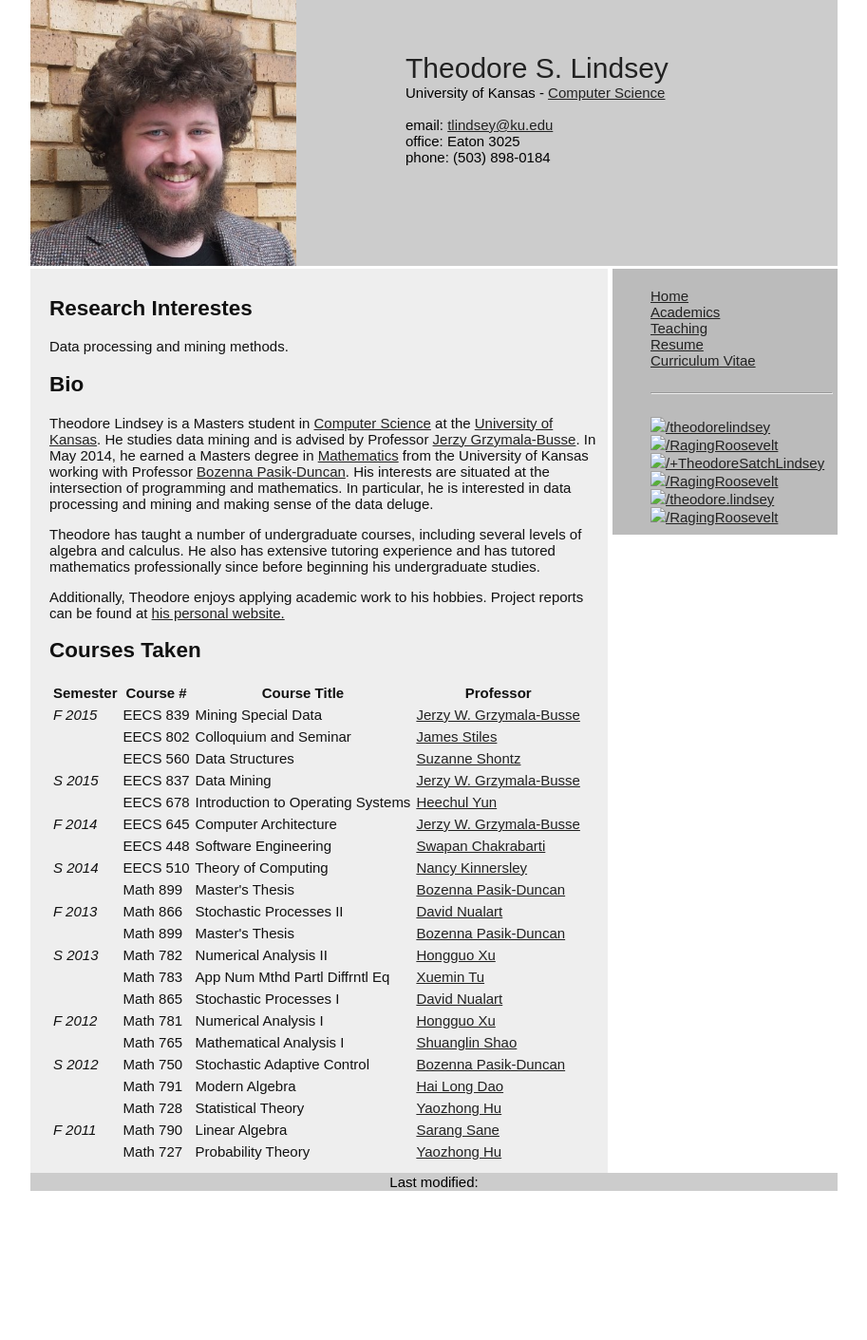
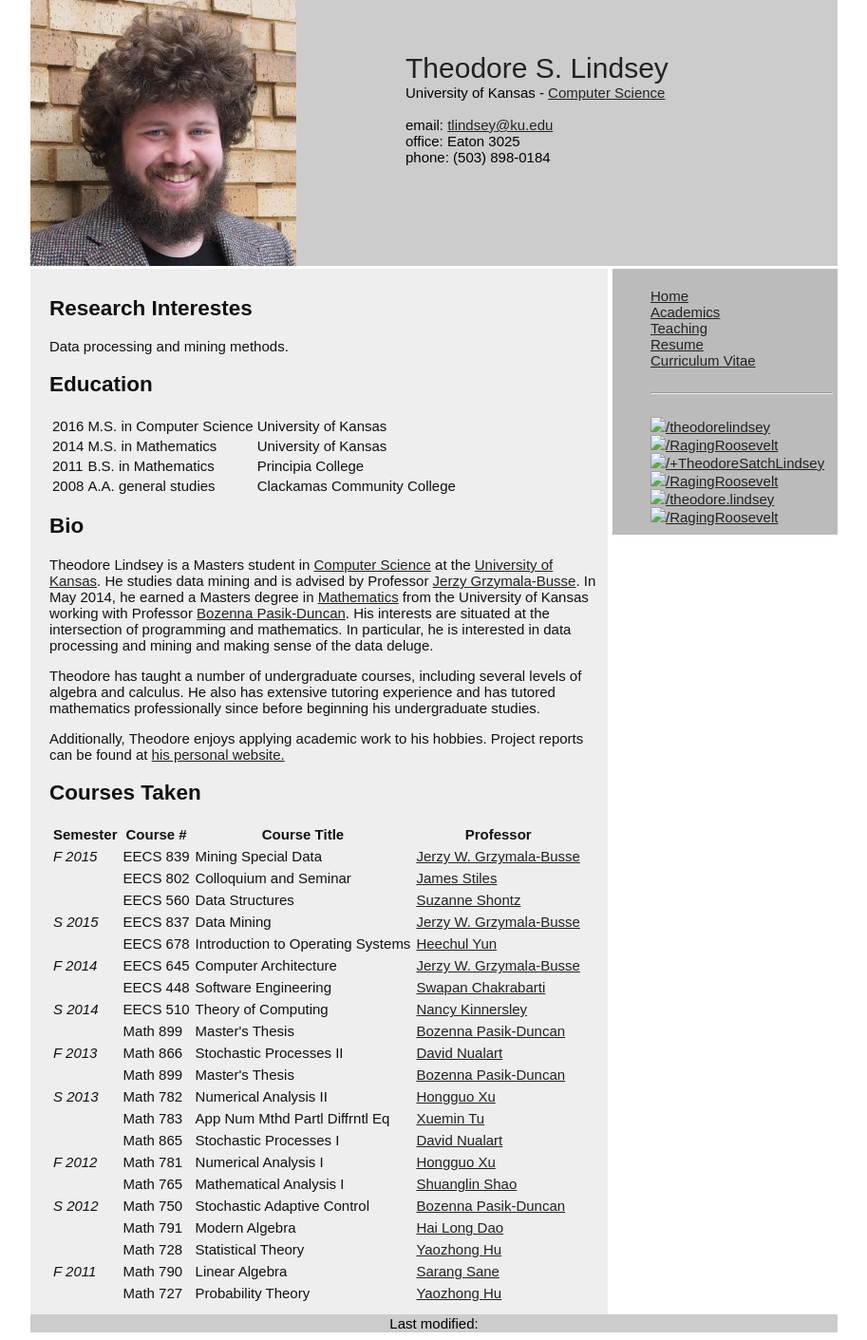
Before and after one commit to RagingRoosevelt/RagingRoosevelt.github.io, a Jekyll site: the page built from academics.html, in a window 1280 px wide. Shown: the whole page at 95% size, without its empty margins (183-1096 px from the left). Built offline with Jekyll 4.4.1, drawn with Linux system fonts in a browser that asks for light colours; before the commit the page ends 1262 px from its top, so only the background shows below that.

Commit message:
added education to academics

```diff
--- a/academics.html
+++ b/academics.html
@@ -8,6 +8,14 @@ section: Academics
 
 <h2>Research Interestes</h2>
 <p>Data processing and mining methods.</p>
+
+<h2>Education</h2>
+<table border="0">
+<tr><td>2016</td><td>M.S. in Computer Science</td><td>University of Kansas</td></tr>
+<tr><td>2014</td><td>M.S. in Mathematics</td><td>University of Kansas</td></tr>
+<tr><td>2011</td><td>B.S. in Mathematics</td><td>Principia College</td></tr>
+<tr><td>2008</td><td>A.A. general studies</td><td>Clackamas Community College</td></tr>
+</table>
 
 <h2>Bio</h2>
 <p>Theodore Lindsey is a Masters student in <a href="http://eecs.ku.edu/">Computer Science</a> at the <a href="https://www.ku.edu/">University of Kansas</a>.
```
